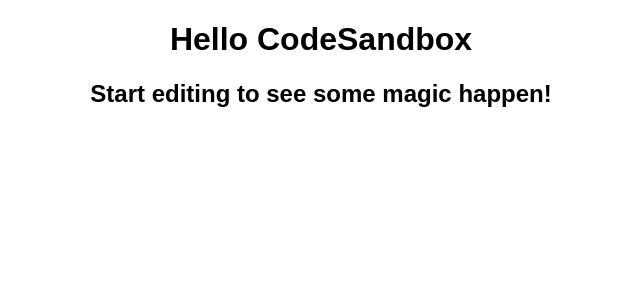
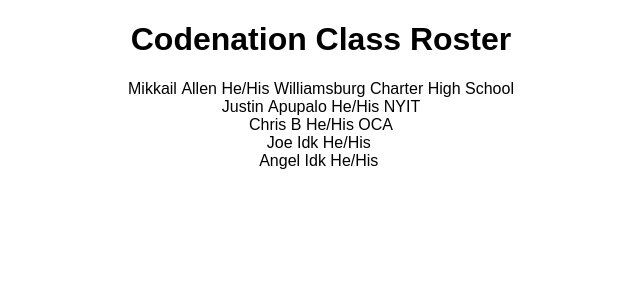
Before and after one commit to Old-Man-Of-The-Sea/codenation-Class-Roster, a React (Create React App) app: page / in a window 1280 px wide. Shown: the top 300 px of the page, without its empty margins (319-959 px from the left). Built offline with nearby package versions, Linux system fonts and the light colour scheme.

Commit message:
List Added Stuff

```diff
--- a/src/App.js
+++ b/src/App.js
@@ -1,10 +1,35 @@
 import "./styles.css";
 
 export default function App() {
+  let Row1 = Person(
+    "Mikkail",
+    "Allen",
+    "He/His",
+    "Williamsburg Charter High School"
+  );
+  let Row2 = Person("Justin", "Apupalo", "He/His", "NYIT");
+  let Row3 = Person("Chris", "B", "He/His", "OCA");
+  let Row4 = Person("Joe", "Idk", "He/His");
+  let Row5 = Person("Angel", "Idk", "He/His");
+  // let Row2 = FavColor("");
   return (
     <div className="App">
-      <h1>Hello CodeSandbox</h1>
-      <h2>Start editing to see some magic happen!</h2>
+      <h1>Codenation Class Roster</h1>
+      {Row1} {Row2} {Row3} {Row4} {Row5}
     </div>
   );
 }
+
+function Person(First, Last, Pronouns, School) {
+  return (
+    <div className="Person">
+      <span class="First">{First}</span>
+      &nbsp;
+      <span class="Last">{Last}</span>
+      &nbsp;
+      <span class="Pronouns">{Pronouns}</span>
+      &nbsp;
+      <span class="School">{School}</span>
+    </div>
+  );
+}
```
